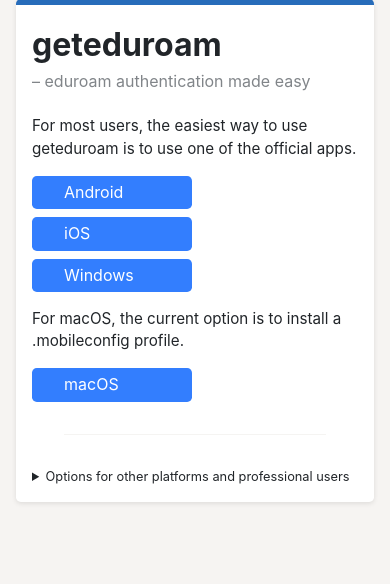
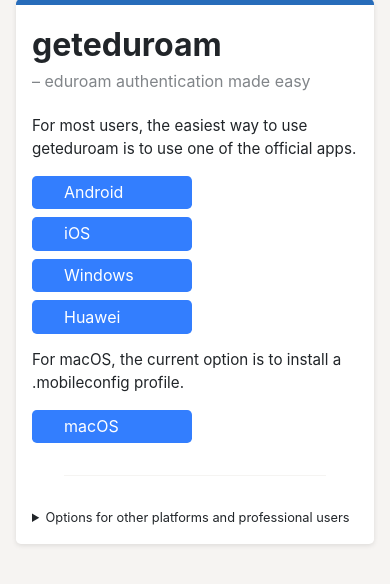
Before and after one commit to geteduroam/letswifi-portal, a PHP site: page /app/ in a window 390 px wide. Shown: the part 86-670 px from the top of the page. Run offline with PHP 8.4, Linux system fonts and the light colour scheme.

Commit message:
Added geteduroam link for huawei phone

```diff
--- a/www/app/index.php
+++ b/www/app/index.php
@@ -29,6 +29,10 @@ $app->render( [
 			'url' => 'https://geteduroam.app/app/geteduroam.exe',
 			'name' => 'Windows',
 		],
+		'huawei' => [
+			'url' => 'https://appgallery.huawei.com/app/C104231893',
+			'name' => 'Huawei',
+		],
 	],
 	'mobileconfig' => [
 		'url' => "${basePath}/profiles/mac/",
```
